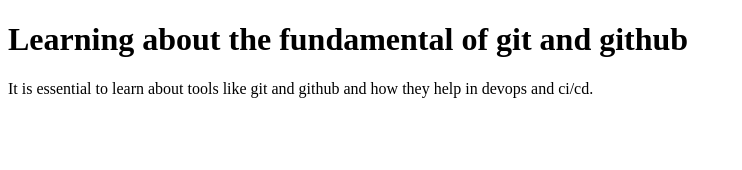
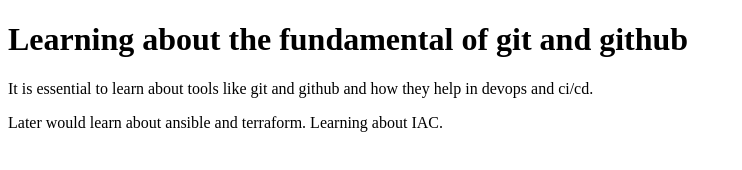
Before and after one commit to adityaandevops/Github_Actions, a plain HTML site: page Fundamentals/index.html in a window 1280 px wide. Shown: the whole page, without its empty margins (0-742 px from the left). Drawn offline with Linux system fonts and the light colour scheme.

Commit message:
made some changes to index.html

```diff
--- a/Fundamentals/index.html
+++ b/Fundamentals/index.html
@@ -8,5 +8,6 @@
 <body>
     <h1>Learning about the fundamental of git and github</h1>
     <p>It is essential to learn about tools like git and github and how they help in devops and ci/cd.</p>
+    <p>Later would learn about ansible and terraform. Learning about IAC.</p>
 </body>
 </html>
```
